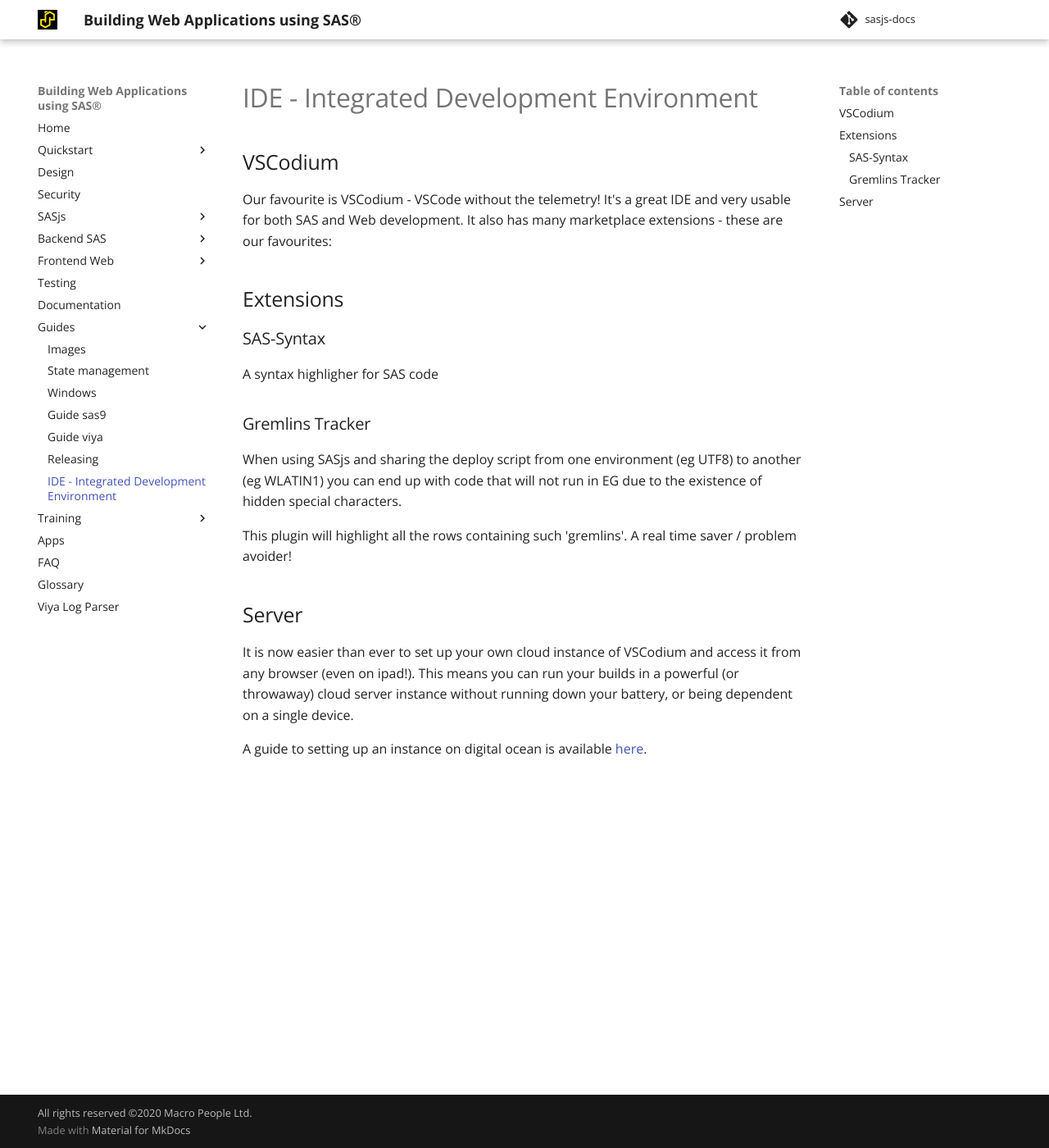
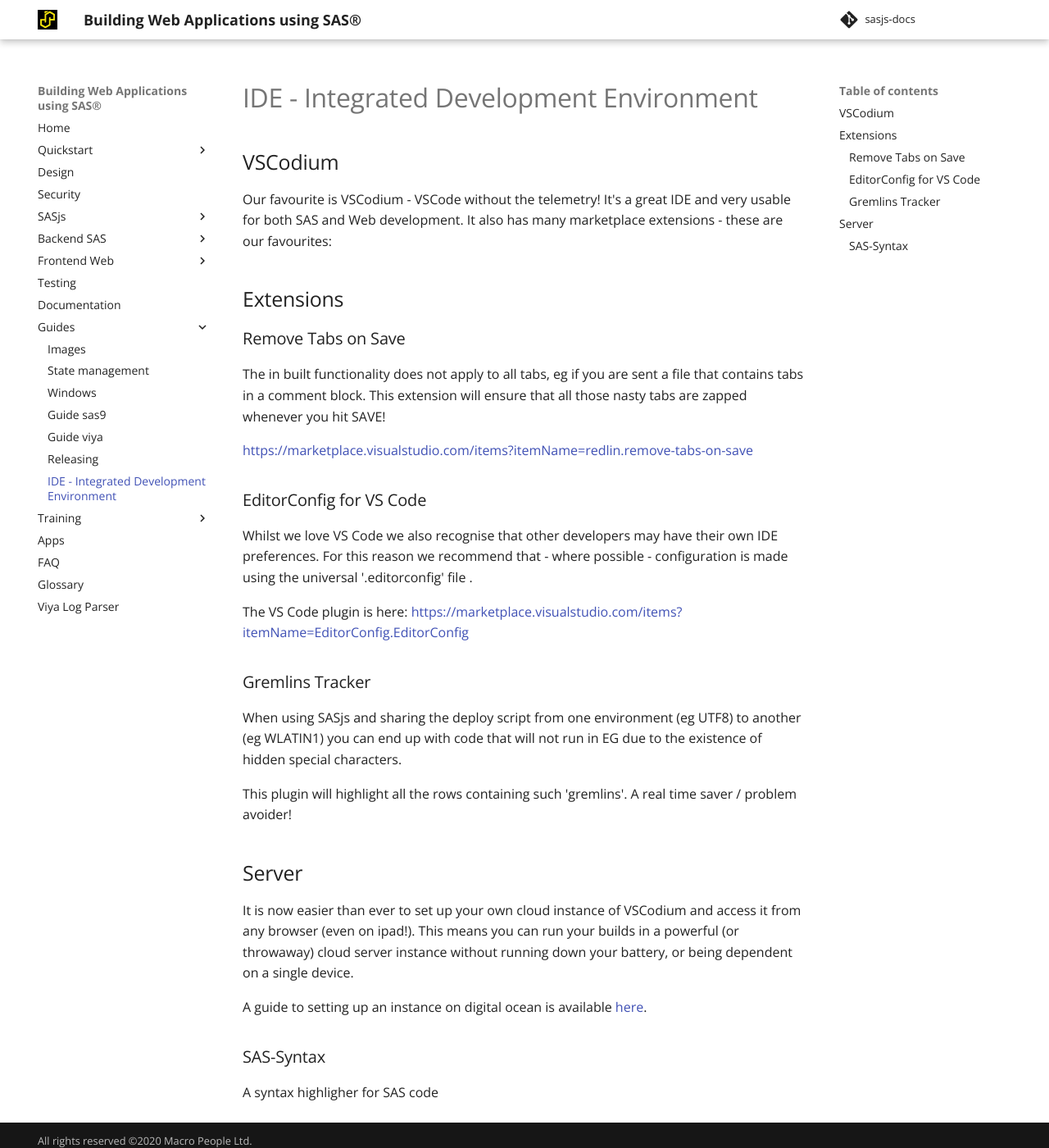
Before and after one commit to sasjs/sasjs.io, an MkDocs documentation site: the page built from docs/ide.md, in a window 1280 px wide and 1400 px high. Shown: the whole window at 82% size. Built offline with MkDocs 1.6.1 and Material for MkDocs 9.7.7, drawn with Linux system fonts in a browser that asks for light colours.

Commit message:
another commit

```diff
--- a/docs/ide.md
+++ b/docs/ide.md
@@ -8,8 +8,17 @@
 
 ## Extensions
 
-### SAS-Syntax
-A syntax highligher for SAS code
+### Remove Tabs on Save
+
+The in built functionality does not apply to all tabs, eg if you are sent a file that contains tabs in a comment block.  This extension will ensure that all those nasty tabs are zapped whenever you hit SAVE!
+
+[https://marketplace.visualstudio.com/items?itemName=redlin.remove-tabs-on-save](https://marketplace.visualstudio.com/items?itemName=redlin.remove-tabs-on-save)
+
+### EditorConfig for VS Code
+Whilst we love VS Code we also recognise that other developers may have their own IDE preferences.  For this reason we recommend that - where possible - configuration is made using the universal '.editorconfig' file .
+
+The VS Code plugin is here: [https://marketplace.visualstudio.com/items?itemName=EditorConfig.EditorConfig](https://marketplace.visualstudio.com/items?itemName=EditorConfig.EditorConfig)
+
 
 ### Gremlins Tracker
 
@@ -23,4 +32,7 @@
 
 A guide to setting up an instance on digital ocean is available [here](https://github.com/cdr/code-server/blob/v3.8.0/doc/guide.md).
 
+### SAS-Syntax
+A syntax highligher for SAS code
+
 <meta name="description" content="Tips & Tricks for building apps - an overview of the various IDEs available for development">
```
